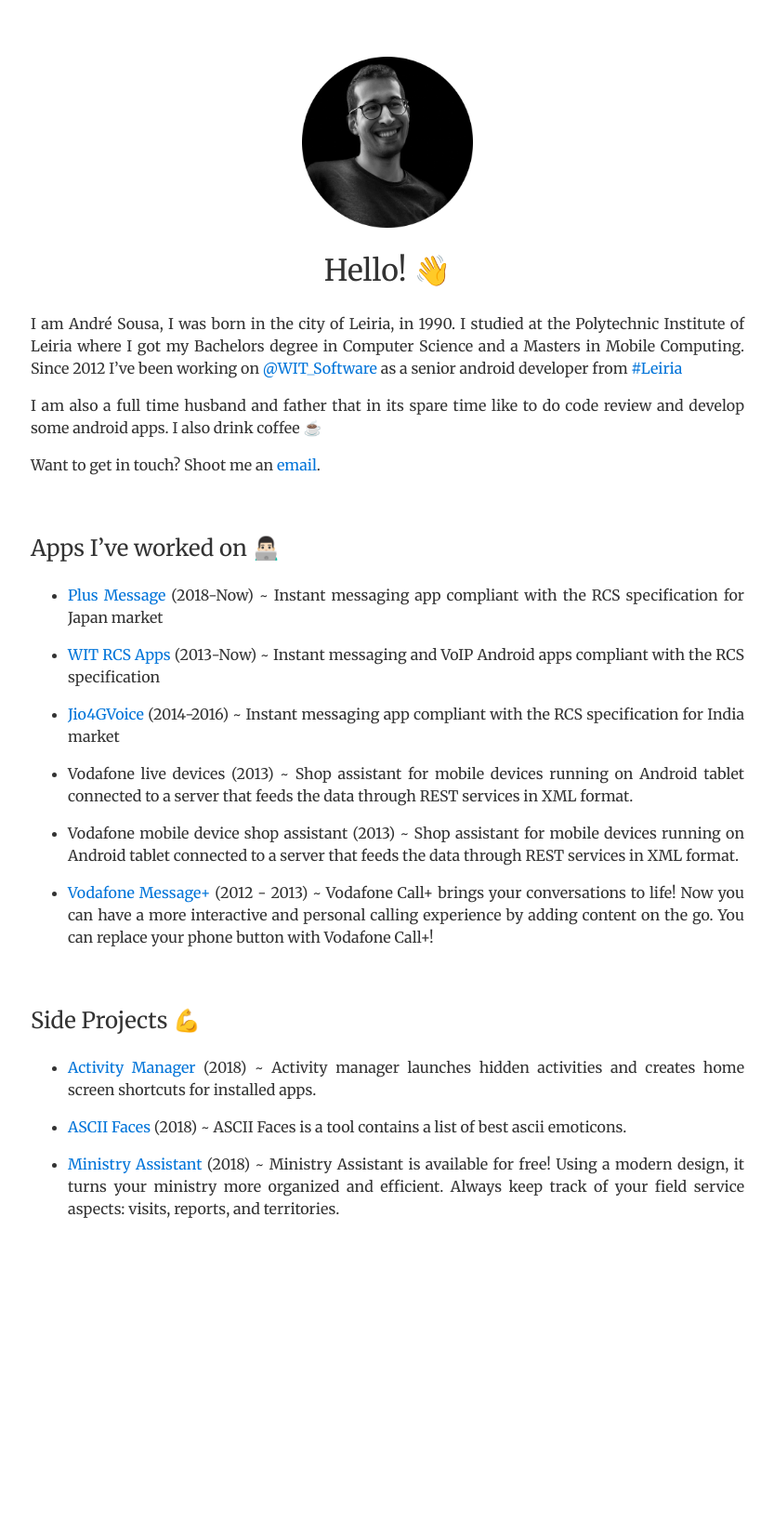
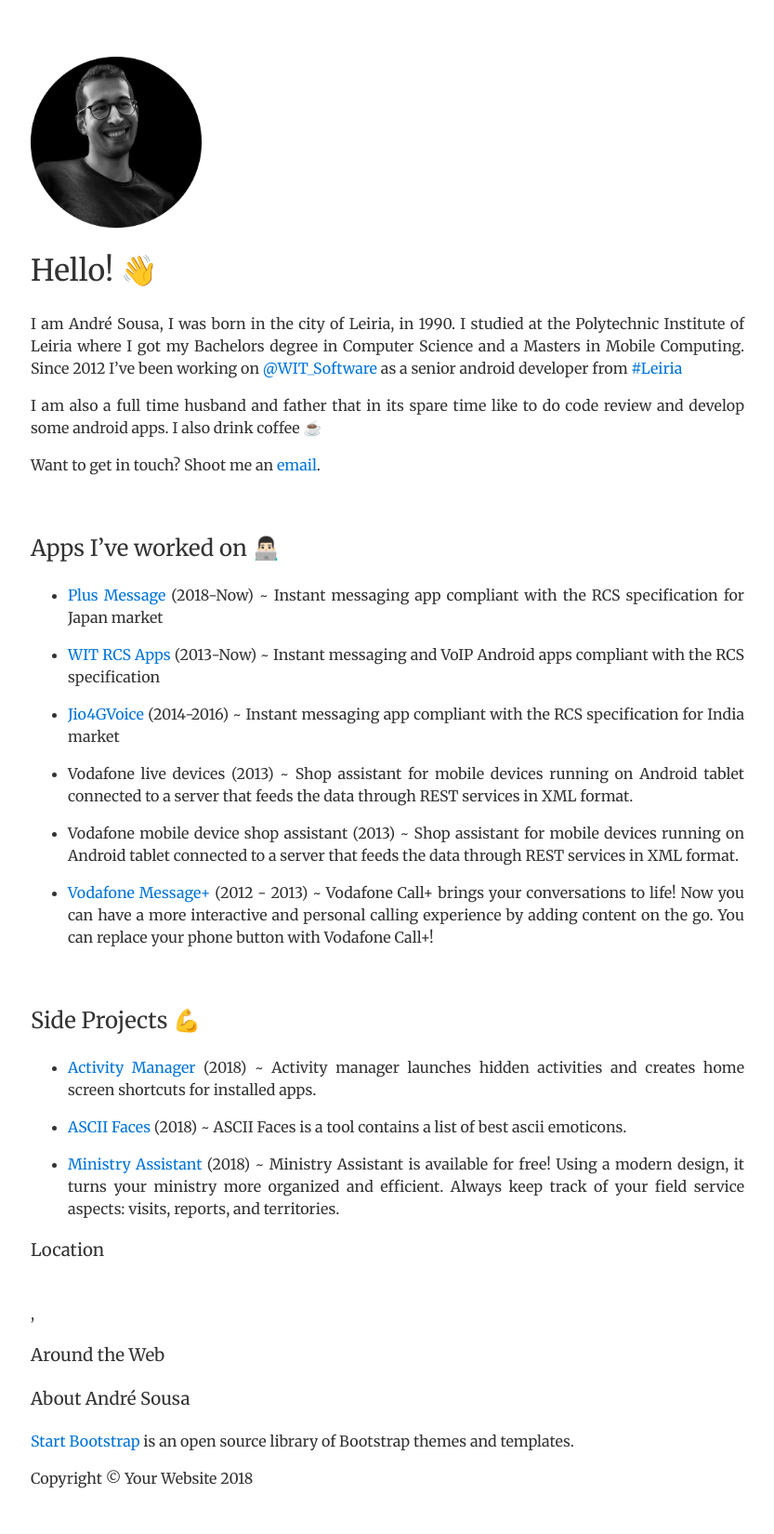
Before and after one commit to andrefrsousa/andrefrsousa.github.io, a Jekyll site: the page built from index.md, in a window 1280 px wide. Shown: the whole page at 93% size, without its empty margins (223-1056 px from the left). Built offline with Jekyll 4.4.1, drawn with Linux system fonts in a browser that asks for light colours; before the commit the page ends 1360 px from its top, so only the background shows below that.

Commit message:
Update index.md

```diff
--- a/index.md
+++ b/index.md
@@ -4,8 +4,8 @@ layout: default
 
 <br/>
 
-<center><img width="184" height="184" src="/images/me.png"></center>
-<center><h1>Hello! 👋</h1></center>
+<img width="184" height="184" src="/images/me.png">
+# Hello! 👋
 
 I am André Sousa, I was born in the city of Leiria, in 1990. I studied at the Polytechnic Institute of Leiria where I got my Bachelors degree in Computer Science and a Masters in Mobile Computing. Since 2012 I’ve been working on [<span class="blue">@WIT_Software</span>](https://www.google.com/url?q=https%3A%2F%2Ftwitter.com%2FWIT_Software&sa=D&sntz=1&usg=AFQjCNGvrLh_7lGUHtOvTw5r1g4arrodRw) as a senior android developer from [<span class="blue">#Leiria</span>](https://www.google.com/maps/place/Leiria/)
 
@@ -40,6 +40,85 @@ Want to get in touch? Shoot me an [<span class="blue">email</span>](mailto:andre
 
 - [<span class="blue">Ministry Assistant</span>](https://play.google.com/store/apps/details?id=com.andrefrsousa.tools.ministrypad) (2018) ~ Ministry Assistant is available for free! Using a modern design, it turns your ministry more organized and efficient. Always keep track of your field service aspects: visits, reports, and territories.
 
+
+<!-- Footer -->
+<footer class="text-center">
+    <div class="footer-above">
+        <div class="container">
+            <div class="row">
+                <div class="footer-col col-md-4">
+                    <h3>Location</h3>
+                    <p>{{ site.address_street }}
+                        <br>{{ site.address_city }}, {{ site.address_state }} {{ site.address_zip }}</p>
+                </div>
+                <div class="footer-col col-md-4">
+                    <h3>Around the Web</h3>
+                    <ul class="list-inline">
+                        {% if site.facebook_username %}
+                        <li>
+                            <a href="https://www.facebook.com/{{ site.facebook_username }}" class="btn-social btn-outline"><i class="fa fa-fw fa-facebook"></i></a>
+                        </li>
+                        {% endif %}
+                        {% if site.twitter_username %}
+                        <li>
+                            <a href="https://twitter.com/{{ site.twitter_username }}" class="btn-social btn-outline"><i class="fa fa-fw fa-twitter"></i></a>
+                        </li>
+                        {% endif %}
+                        {% if site.github_username %}
+                        <li>
+                            <a href="https://github.com/{{ site.github_username }}" class="btn-social btn-outline"><i class="fa fa-fw fa-github"></i></a>
+                        </li>
+                        {% endif %}
+                        {% if site.instagram_username %}
+                        <li>
+                            <a href="https://www.instagram.com/{{ site.instagram_username }}" class="btn-social btn-outline"><i class="fa fa-fw fa-instagram"></i></a>
+                        </li>
+                        {% endif %}
+                        {% if site.stackoverflow_url %}
+                        <li>
+							<a href="{{ site.stackoverflow_url }}" class="btn-social btn-outline"><i class="fa fa-fw fa-stack-overflow"></i></a>
+                        </li>
+                        {% endif %}
+                        {% if site.googleplus_username %}
+                        <li>
+							<a href="https://plus.google.com/+{{ site.googleplus_username }}" class="btn-social btn-outline"><i class="fa fa-fw fa-google-plus"></i></a>
+                        </li>
+                        {% endif %}
+                        {% if site.skype_username %}
+                        <li>
+							<a href="skype:{{ site.skype_username }}?call" class="btn-social btn-outline"><i class="fa fa-fw fa-skype"></i></a>
+                        </li>
+                        {% endif %}
+                        {% if site.linkedin_url %}
+                        <li>
+							<a href="{{ site.linkedin_url }}" class="btn-social btn-outline"><i class="fa fa-fw fa-linkedin"></i></a>
+                        </li>
+                        {% endif %}
+                    </ul>
+                </div>
+                <div class="footer-col col-md-4">
+                    <h3>About {{ site.title }}</h3>
+                    <p><a href="http://startbootstrap.com">Start Bootstrap</a> is an open source library of Bootstrap themes and templates.</p>
+                </div>
+            </div>
+        </div>
+    </div>
+    <div class="footer-below">
+        <div class="container">
+            <div class="row">
+                <div class="col-lg-12">
+                    Copyright &copy; Your Website {{ site.time | date: "%Y" }}
+                </div>
+            </div>
+        </div>
+    </div>
+</footer>
+<!-- Scroll to Top Button (Only visible on small and extra-small screen sizes) -->
+<div class="scroll-top page-scroll hidden-sm hidden-xs hidden-lg hidden-md">
+    <a class="btn btn-primary" href="#page-top">
+        <i class="fa fa-chevron-up"></i>
+    </a>
+</div>
 
 
 
```
